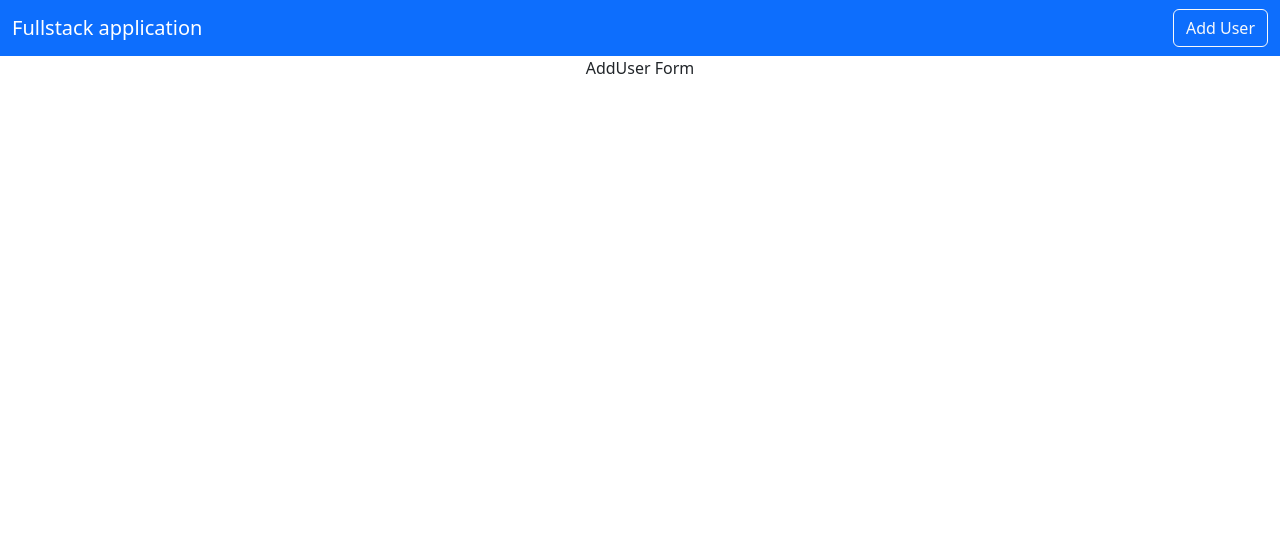
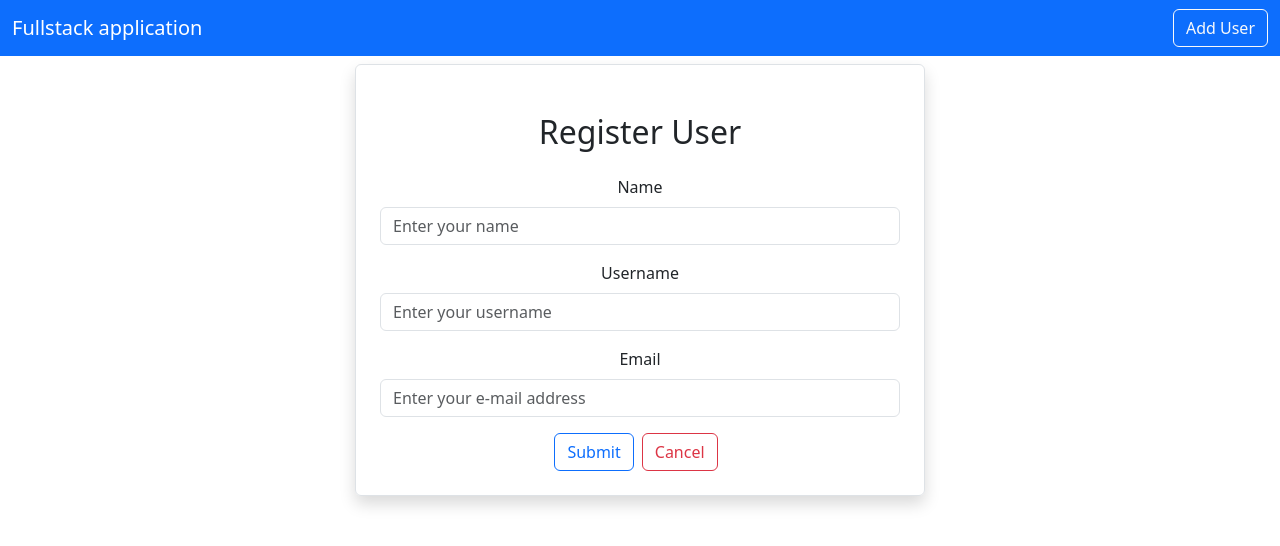
Before and after one commit to thanhm963/project2-front, a React (Create React App) app: page /adduser in a window 1280 px wide. Shown: the top 546 px of the page. Built offline with nearby package versions, Linux system fonts and the light colour scheme.

Commit message:
create register user form using react

```diff
--- a/src/users/AddUser.js
+++ b/src/users/AddUser.js
@@ -1,7 +1,48 @@
 import React from 'react'
 
 export default function AddUser() {
-  return (
-    <div>AddUser Form</div>
+  return(
+   <div className="container">
+      <div className="row">
+          <div className="col-md-6 offset-md-3 border rounded p-4 mt-2 shadow">
+             <h2 className="text-center m-4">Register User</h2>
+             <div className="mb-3">
+                <label htmlFor="Name" className="form-label">
+                    Name
+                </label>
+                <input
+                type={"text"}
+                className="form-control"
+                placeholder="Enter your name"
+                name="name"
+                />
+             </div>
+             <div className="mb-3">
+                <label htmlFor="Username" className="form-label">
+                    Username
+                </label>
+                <input
+                type={"text"}
+                className="form-control"
+                placeholder="Enter your username"
+                name="username"
+                />
+             </div>
+             <div className="mb-3">
+                <label htmlFor="Email" className="form-label">
+                    Email
+                </label>
+                <input
+                type={"text"}
+                className="form-control"
+                placeholder="Enter your e-mail address"
+                name="email"
+                />
+             </div>
+             <button type="submit" className="btn btn-outline-primary">Submit</button>
+             <button type="submit" className="btn btn-outline-danger mx-2">Cancel</button>
+          </div>
+      </div>
+  </div>
   )
 }
```
